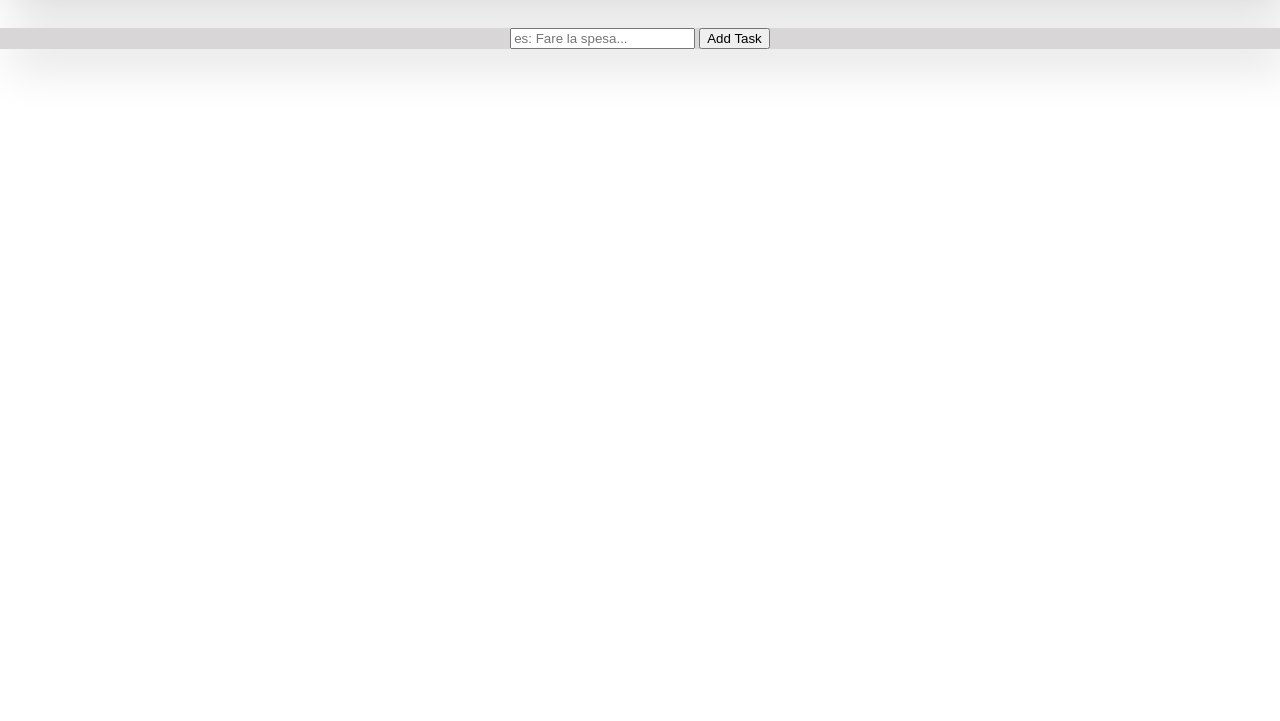
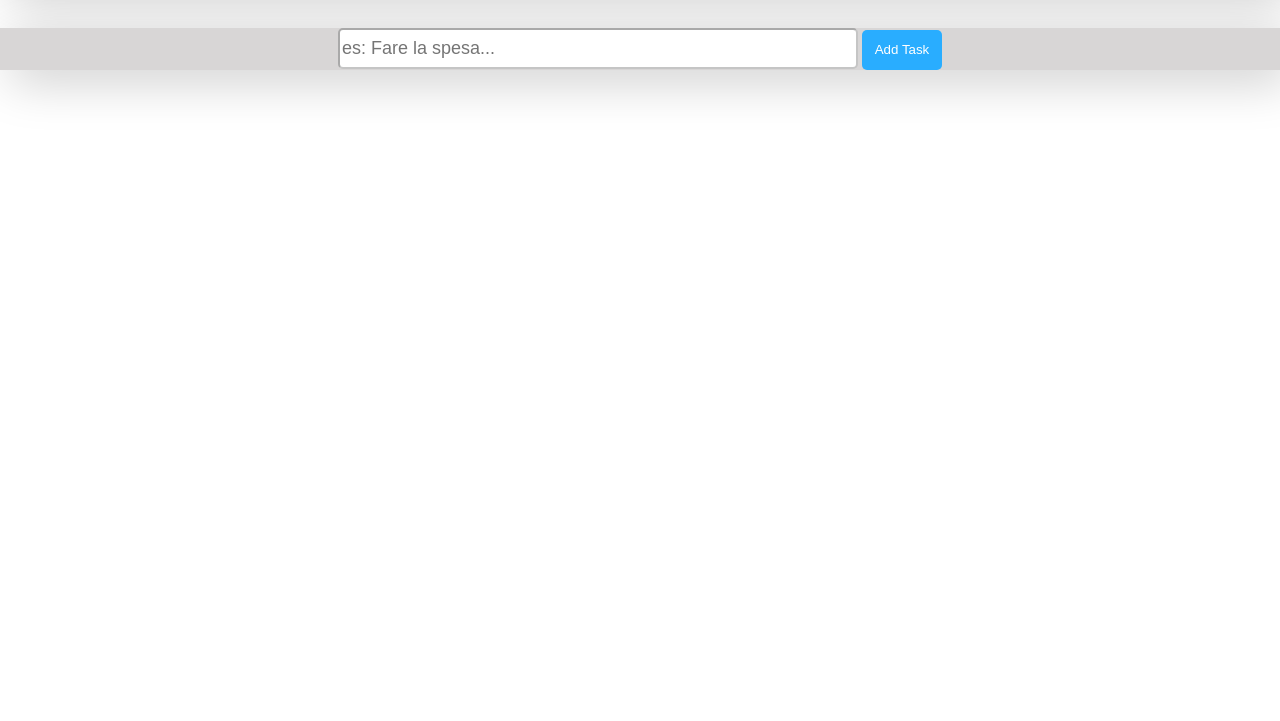
Before and after one commit to LorenzoAndreotti114/html-css-toboolist, a plain HTML site: page index.html in a window 1280 px wide. Shown: the part 79-800 px from the top of the page. Drawn offline with Linux system fonts and the light colour scheme.

Commit message:
add: SearchBar into Main

```diff
--- a/css/style.css
+++ b/css/style.css
@@ -14,3 +14,20 @@ body {
     box-shadow: 10px 10px 50px rgba(0, 0, 0, 0.212);
 
 }
+
+.Button-Add-Task {
+    width: 80px;
+    height: 40px;
+    border-radius: 5px;
+    border-color: rgba(0, 0, 0, 0);
+    background-color: rgb(41, 173, 255);
+    color: white;
+}
+
+.Text-Add-Task {
+    width: 40%;
+    height: 35px;
+    border-radius: 5px;
+    border-color: rgba(0, 0, 0, 0.336);
+    font-size: large;
+}
--- a/index.html
+++ b/index.html
@@ -25,12 +25,12 @@
 
     <main class="Light-Gray-Background-Main">
 
-        <!-- Ricerca spesa -->
+        <!-- Barra Ricerca -->
 
-        <input type="text" placeholder="es: Fare la spesa..." width="10px" height="10px">
-        <input type="button" value="Add Task">
+        <input class="Text-Add-Task" type="text" placeholder="es: Fare la spesa..." width="10px" height="10px">
+        <input class="Button-Add-Task" type="submit" value="Add Task">
 
-        <!-- /Ricerca spesa -->
+        <!-- /Barra Ricerca -->
 
 
     </main>
```
